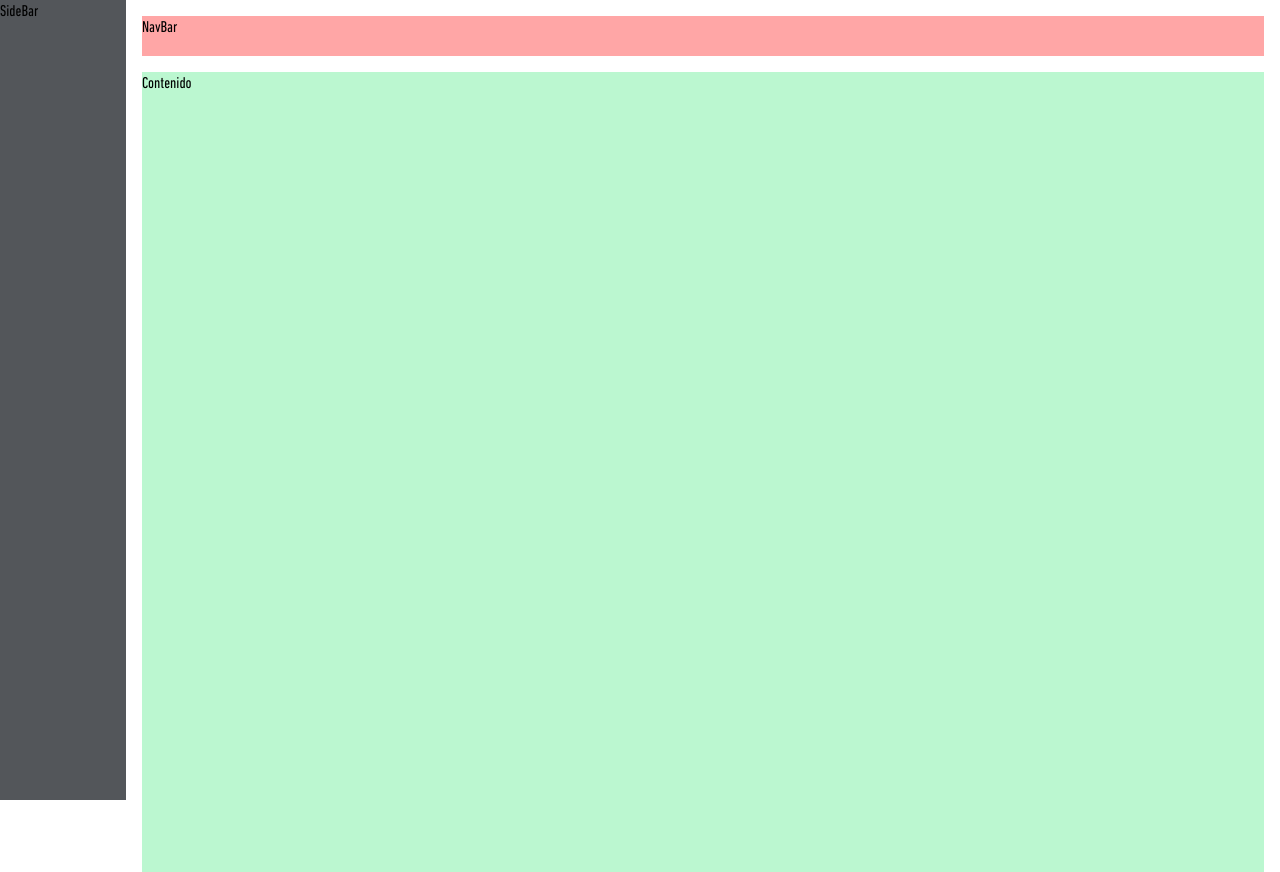
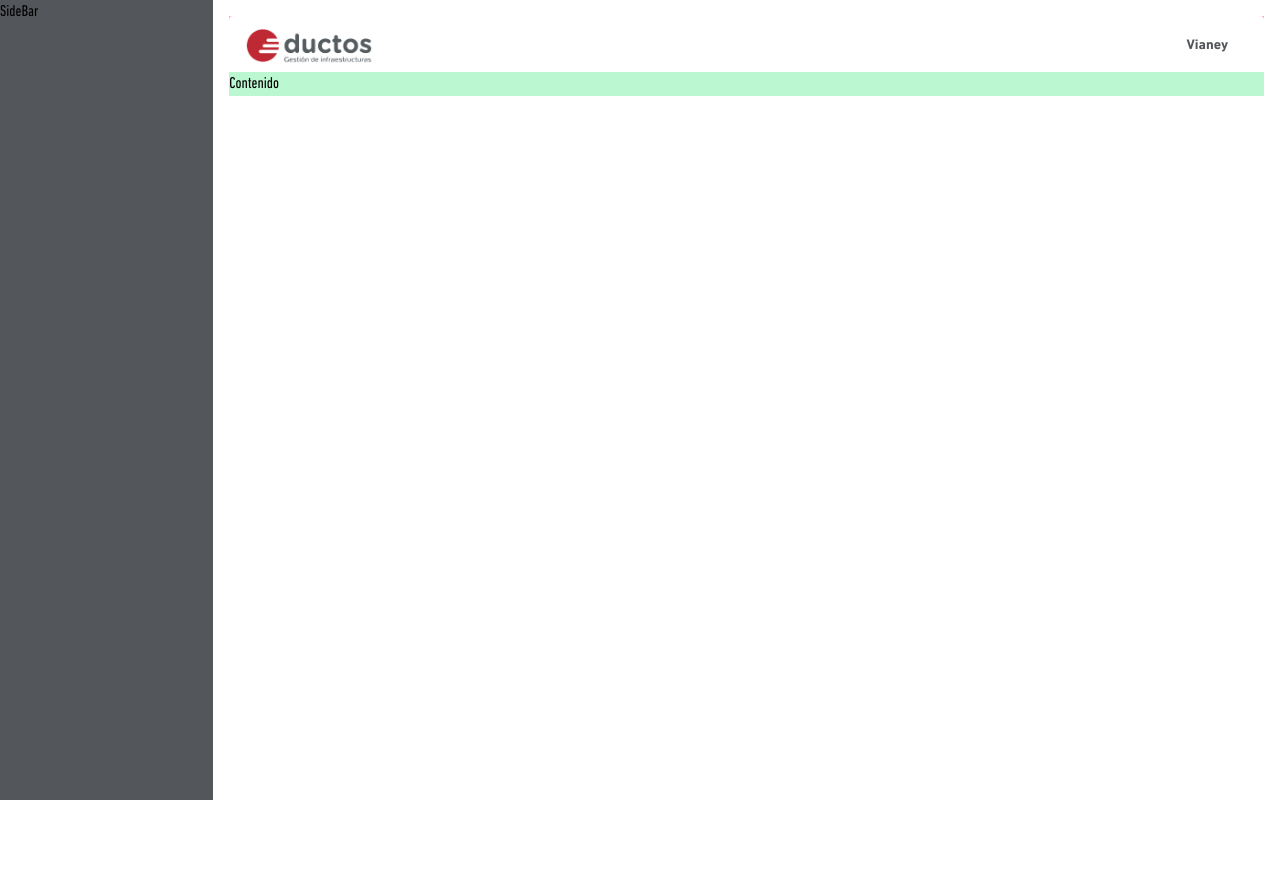
Before and after one commit to ducter-dev/SCADA, a Vue app: page /dashboard in a window 1280 px wide. After the commit the page ends 800 px from the top, so only its background shows below. Built offline with nearby package versions, Linux system fonts and the light colour scheme; the HTML template or start-up script is replaced by a standard one.

Commit message:
:lipstick: Se maquetó NavBar

```diff
--- /dev/null
+++ b/src/components/NavBar.vue
@@ -0,0 +1,36 @@
+<template>
+  <nav
+    class="
+      bg-white
+      border-gray-200
+      px-2
+      sm:px-4
+      py-2.5
+      rounded
+    "
+  >
+    <div class="container flex flex-wrap justify-between items-center mx-auto">
+      <router-link to="/" class="flex">
+        <img class="w-32" :src="Logo" alt="Logo Ducter">
+      </router-link>
+      <div class="flex items-center md:order-2">
+        <button type="button" class="
+          text-dark hover:text-white
+          bg-white hover:bg-dark
+          font-bold
+          focus:ring-4 focus:ring-blue-300
+          rounded-lg
+          text-sm
+          px-5 py-2.5
+          text-center
+          mr-3 md:mr-0">
+          Vianey
+        </button>
+      </div>
+    </div>
+  </nav>
+</template>
+
+<script setup>
+import Logo from '../assets/logo_ductos_altiplano.png'
+</script>
--- a/src/router.js
+++ b/src/router.js
@@ -1,10 +1,17 @@
 import { createRouter, createWebHistory } from 'vue-router'
-import Login from './views/Login.vue'
 import Dashboard from './views/Dashboard.vue'
 
 const routes = [
-  { path: '/', component: Login },
-  { path: '/dashboard', component: Dashboard },
+  {
+    path: '/',
+    name: 'Index',
+    component: () => import('./views/Login.vue')
+  },
+  {
+    path: '/dashboard',
+    name: 'dashboard',
+    component: () => import('./views/Dashboard.vue')
+  },
 ]
 
 const history = createWebHistory()
--- a/src/views/Dashboard.vue
+++ b/src/views/Dashboard.vue
@@ -1,9 +1,15 @@
 <template>
-  <div class="mx-auto h-full flex justify-center items-center">
-    <div class="w-32 h-full bg-dark">SideBar</div>
-    <div class="w-11/12 flex-col items-start h-full">
-      <div class="h-10 m-4 bg-info">NavBar</div>
-      <div class="h-full m-4 bg-green-200">Contenido</div>
+  <div class="mx-auto h-full flex flex-col-reverse sm:flex-row">
+    <div class="basis-1/12 sm:basis-2/12 bg-dark">SideBar</div>
+    <div class="basis-11/12 sm:basis-10/12 flex-col items-start">
+      <div class="h-10 m-4 bg-info">
+        <NavBar />
+      </div>
+      <div class="m-4 bg-green-200">Contenido</div>
     </div>
   </div>
 </template>
+
+<script setup>
+import  NavBar from '../components/NavBar.vue'
+</script>
```
Also changed, not shown: src/assets/logo_ductos_altiplano.png (added).
